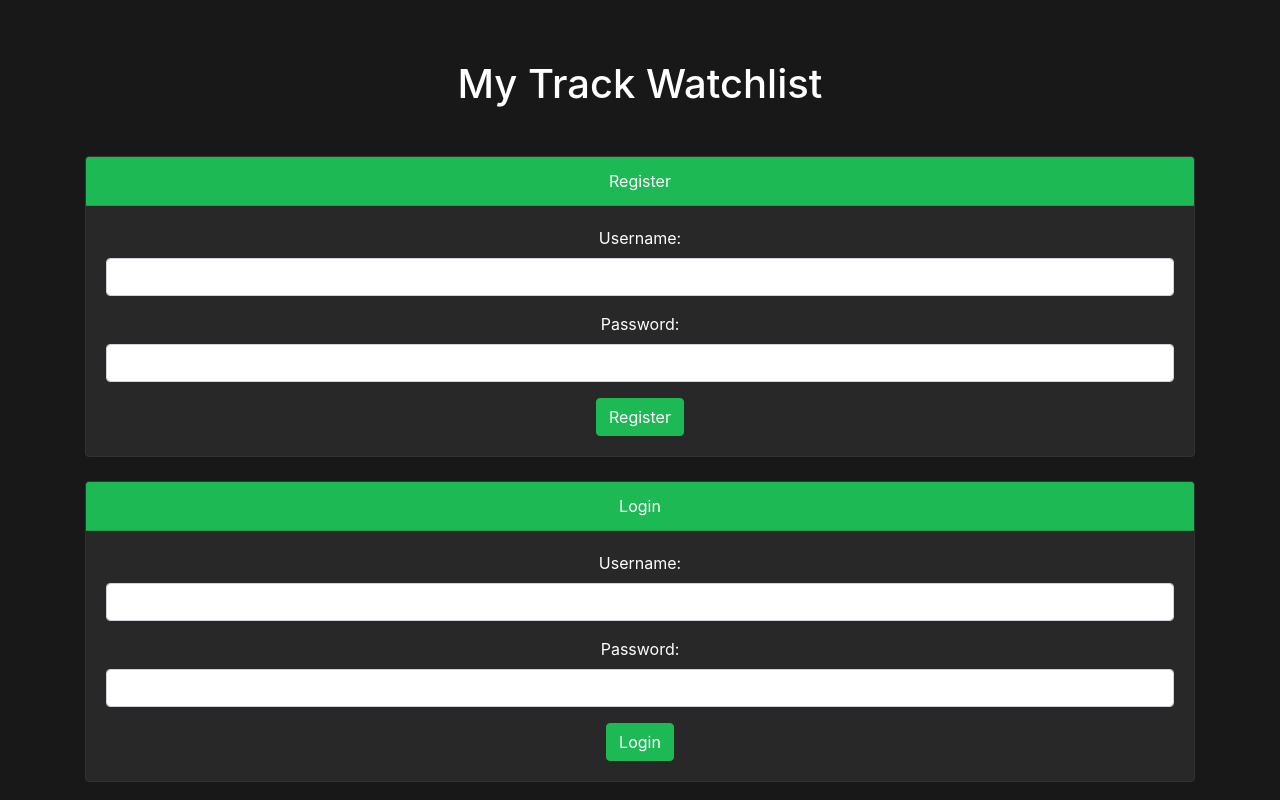
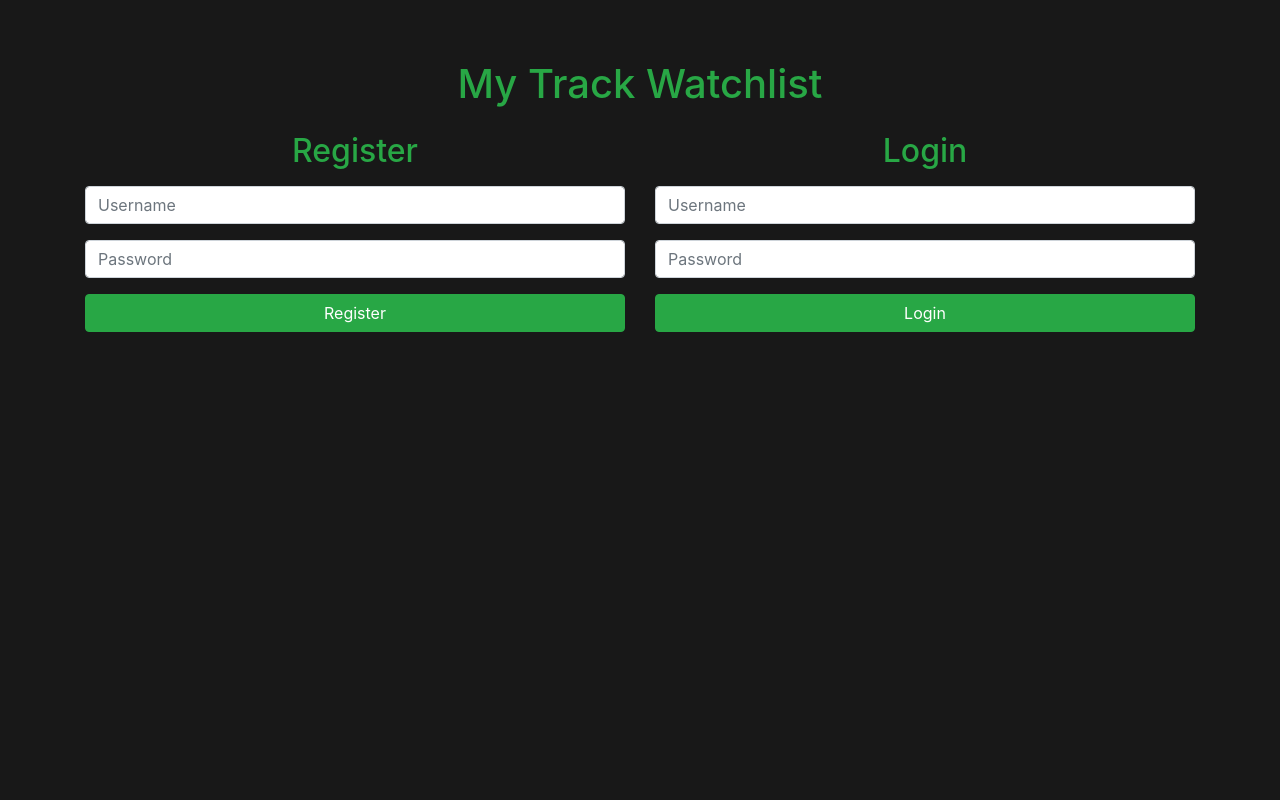
Before and after one commit to dan-yates1/umg-project, a Vue app in the folder my-project/: page / in a window 1280 px wide. Built offline with nearby package versions, Linux system fonts and the light colour scheme.

Commit message:
fixed bug not properly loading the user's tracks

```diff
--- a/my-project/public/index.html
+++ b/my-project/public/index.html
@@ -22,14 +22,16 @@
         background-color: #1db954;
         border-color: #1db954;
       }
-      .button:hover {
-        background-color: rgb(45, 108, 0);
-        cursor: pointer;
+      .popup-message {
+        position: absolute;
+        top: 10px;
+        right: 10px;
+        padding: 10px;
+        background-color: #f8d7da;
+        color: #721c24;
+        border-color: #f5c6cb;
+        border-radius: .25rem;
       }
-      .button:active {
-        background-color: #005110;
-      }
-
     </style>
   </head>
   <body>
--- a/my-project/src/App.vue
+++ b/my-project/src/App.vue
@@ -1,76 +1,83 @@
 <template>
-  <div id="app" class="container mt-4">
-    <h1 class="text-center mb-5">My Track Watchlist</h1>
-
+  <div id="app" class="container mt-5">
+    <h1 class="text-center text-success mb-4">My Track Watchlist</h1>
     <div v-if="!loggedIn">
-      <div class="card mb-4">
-        <div class="card-header">Register</div>
-        <div class="card-body">
-          <form @submit.prevent="register">
+      <div class="row">
+        <div class="col-md-6">
+          <h2 class="text-success mb-3">Register</h2>
+          <form @submit.prevent="register" class="mb-4">
             <div class="form-group">
-              <label for="username">Username:</label>
-              <input v-model="username" type="text" id="username" class="form-control" required>
+              <input v-model="username" type="text" id="username" class="form-control" placeholder="Username" required>
             </div>
             <div class="form-group">
-              <label for="password">Password:</label>
-              <input v-model="password" type="password" id="password" class="form-control" required>
+              <input v-model="password" type="password" id="password" class="form-control" placeholder="Password" required>
             </div>
-            <button type="submit" class="btn btn-primary">Register</button>
+            <button type="submit" class="btn btn-success btn-block">Register</button>
           </form>
         </div>
-      </div>
 
-      <div class="card">
-        <div class="card-header">Login</div>
-        <div class="card-body">
+        <div class="col-md-6">
+          <h2 class="text-success mb-3">Login</h2>
           <form @submit.prevent="login">
             <div class="form-group">
-              <label for="loginUsername">Username:</label>
-              <input v-model="loginUsername" type="text" id="loginUsername" class="form-control" required>
+              <input v-model="loginUsername" type="text" id="loginUsername" class="form-control" placeholder="Username" required>
             </div>
             <div class="form-group">
-              <label for="loginPassword">Password:</label>
-              <input v-model="loginPassword" type="password" id="loginPassword" class="form-control" required>
+              <input v-model="loginPassword" type="password" id="loginPassword" class="form-control" placeholder="Password" required>
             </div>
-            <button type="submit" class="btn btn-primary">Login</button>
+            <button type="submit" class="btn btn-success btn-block">Login</button>
           </form>
         </div>
       </div>
     </div>
 
     <div v-else>
-      <h5>Welcome, {{ username }}!</h5>
-      <button @click="logout" class="btn btn-danger ml-2">Logout</button>
+      <div class="d-flex justify-content-between align-items-center mb-3">
+        <h2 class="text-success">Welcome, {{ username }}!</h2>
+        <button @click="logout" class="btn btn-outline-danger">Logout</button>
+      </div>
+      <div class="form-group">
+        <input v-model="newTrack" type="text" class="form-control mb-2" placeholder="Add new track">
+        <button @click="addTrack" class="btn btn-success btn-block">Add Track</button>
+      </div>
+      <form @submit.prevent="searchTracks(searchQuery)" class="mb-4">
+        <div class="input-group">
+          <input v-model="searchQuery" type="text" placeholder="Search tracks..." class="form-control">
+          <div class="input-group-append">
+            <button type="submit" class="btn btn-outline-success">Search</button>
+            <button type="button" class="btn btn-outline-danger" @click="resetTracks">Reset</button>
+          </div>
+        </div>
+      </form>
       <ul class="list-group mb-4">
-        <li v-for="track in tracks" :key="track.id" class="list-group-item bg-dark text-white">
+        <li v-for="track in tracks" :key="track.id" class="list-group-item d-flex justify-content-between align-items-center bg-dark">
           {{ track.name }}
-          <button @click="deleteTrack(track.id)" class="btn btn-danger ml-2">Delete</button>
-          <button @click="editTrack(track)" class="btn btn-primary ml-2">Edit</button>
+          <div>
+            <button @click="editTrack(track)" class="btn btn-outline-success mr-2">Edit</button>
+            <button @click="deleteTrack(track.id)" class="btn btn-outline-danger">Delete</button>
+          </div>
         </li>
+        <p v-if="tracks.length === 0" class="text-muted">You don't have any tracks in your list. Start by adding a new one!</p>
       </ul>
+    </div>
 
-      <input v-model="newTrack" type="text" class="form-control mb-3" placeholder="Add new track">
-      <button @click="addTrack" class="btn btn-primary">Add Track</button>
-      <p></p>
-        <form @submit.prevent="searchTracks(searchQuery)">
-          <input v-model="searchQuery" type="text" placeholder="Search tracks..." class="form-control">
-          <button type="submit" class="btn btn-primary">Search</button>
-          <button type="button" class="btn btn-danger ml-2" @click="resetTracks">Reset</button>
-        </form>
+    <div v-if="editingTrack">
+      <h2 class="text-success mb-3">Edit Track</h2>
+      <form @submit.prevent="updateTrack(editingTrack.id, editingTrack)">
+        <div class="form-group">
+          <input v-model="editingTrack.name" type="text" id="editTrackName" class="form-control" placeholder="Track Name" required>
+        </div>
+        <button type="submit" class="btn btn-success btn-block">Update Track</button>
+      </form>
     </div>
-    <p></p>
-      <div v-if="editingTrack" class="card">
-        <div class="card-header">Edit Track</div>
-        <div class="card-body">
-          <form @submit.prevent="updateTrack(editingTrack.id, editingTrack)">
-            <div class="form-group">
-              <label for="editTrackName">Track Name:</label>
-              <input v-model="editingTrack.name" type="text" id="editTrackName" class="form-control" required>
-            </div>
-            <button type="submit" class="btn btn-primary">Update Track</button>
-          </form>
-        </div>
-      </div>
+
+    <div v-if="popupMessage" class="alert alert-success alert-dismissible fade show" role="alert">
+      {{ popupMessage }}
+      <button type="button" class="close" @click="popupMessage = null" aria-label="Close">
+        <span aria-hidden="true">&times;</span>
+      </button>
+    </div>
+
   </div>
 </template>
 
@@ -87,6 +94,7 @@ export default {
       loggedIn: false,
       username: '',
       password: '',
+      userId: null,
       loginUsername: '',
       loginPassword: '',
       editingTrack: null,
@@ -94,22 +102,9 @@ export default {
       isHovered: false,
       isClicked: false,
       searchQuery: '',
-      originalTracks: []
+      originalTracks: [],
+      popupMessage: null
     };
-  },
-
-  computed: {
-    filteredTracks() {
-      if (!this.searchInput) {
-        return this.tracks;
-      }
-
-      const searchLowercased = this.searchInput.toLowerCase();
-
-      return this.tracks.filter(track =>
-        track.name.toLowerCase().includes(searchLowercased)
-      );
-    },
   },
 
   methods: {
@@ -133,14 +128,28 @@ export default {
           password: this.loginPassword
         });
         this.loggedIn = true;
-        this.username = this.loginUsername
+        this.username = this.loginUsername;
         this.loginUsername = '';
         this.loginPassword = '';
         localStorage.setItem('access_token', response.data.access_token);
-        const track_list = await axios.get('http://localhost:5000/api/track');
-        this.tracks = track_list.data;
+        this.userId = response.data.user_id;
+        console.log(response.data);
+        await this.getTracks();
       } catch (error) {
         console.log(error);
+      }
+    },
+
+    async getTracks() {
+      try {
+        const token = localStorage.getItem('access_token');
+        const response = await axios.get('http://localhost:5000/api/tracks', {
+          headers: { Authorization: `Bearer ${token}` }
+        });
+        const userId = this.userId;
+        this.tracks = response.data.filter(track => track.user_id === userId);
+      } catch (error) {
+        console.error('Error getting tracks:', error);
       }
     },
 
@@ -155,11 +164,20 @@ export default {
     },
 
     async addTrack() {
-      const response = await axios.post('http://localhost:5000/api/track',
-      { name: this.newTrack });
-      this.tracks.push(response.data);
-      this.newTrack = '';
+      try {
+        const token = localStorage.getItem('access_token');
+        const response = await axios.post('http://localhost:5000/api/tracks', {
+          name: this.newTrack
+        }, {
+          headers: { Authorization: `Bearer ${token}` }
+        });
+        this.tracks.push(response.data);
+        this.newTrack = '';
+      } catch (error) {
+        console.error('Error adding track:', error);
+      }
     },
+
 
     async editTrack(track) {
       this.editingTrack = Object.assign({}, track);
@@ -168,7 +186,7 @@ export default {
     async updateTrack(id, updatedData) {
       try {
           const token = localStorage.getItem('access_token');
-          const response = await axios.put(`http://localhost:5000/api/track/${id}`, updatedData, {
+          const response = await axios.put(`http://localhost:5000/api/tracks/${id}`, updatedData, {
               headers: { Authorization: `Bearer ${token}` }
           });
           if (response.status === 200) {
@@ -177,6 +195,8 @@ export default {
                   this.tracks.splice(index, 1, updatedData);
               }
               this.editingTrack = null;
+              this.popupMessage = 'Track updated successfully';
+              setTimeout(() => { this.popupMessage = null }, 3000);
           }
       } catch (error) {
           console.error('Error updating track:', error);
@@ -186,11 +206,13 @@ export default {
     async deleteTrack(id) {
       try {
           const token = localStorage.getItem('access_token');
-          const response = await axios.delete(`http://localhost:5000/api/track/${id}`, {
+          const response = await axios.delete(`http://localhost:5000/api/tracks/${id}`, {
               headers: { Authorization: `Bearer ${token}` }
           });
           if (response.status === 200) {
               this.tracks = this.tracks.filter(track => track.id !== id);
+              this.popupMessage = 'Track deleted successfully';
+              setTimeout(() => { this.popupMessage = null }, 3000);
           }
       } catch (error) {
         console.error('Error deleting track:', error);
@@ -200,7 +222,7 @@ export default {
     async searchTracks(query) {
         try {
             const token = localStorage.getItem('access_token');
-            const response = await axios.get(`http://localhost:5000/api/track/search?query=${query}`, {
+            const response = await axios.get(`http://localhost:5000/api/tracks/search?query=${query}`, {
                 headers: { Authorization: `Bearer ${token}` }
             });
             if (response.status === 200) {
```
Also changed, not shown: 2 other files (tests, documents, lock files or other folders).
